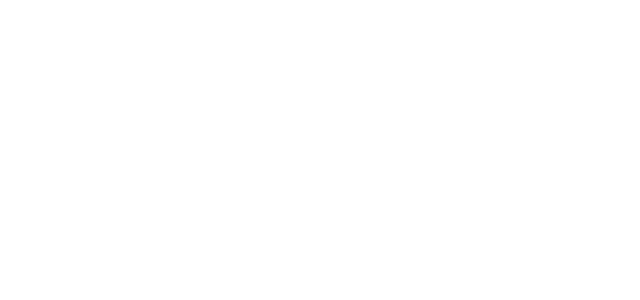
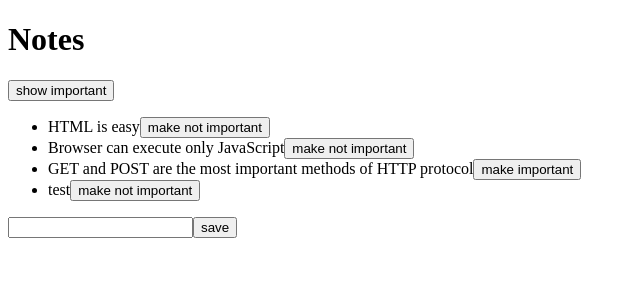
Before and after one commit to eric-g/react_tutorial, a React (Vite) app: page / in a window 1280 px wide. Shown: the top 300 px of the page, without its empty margins (0-640 px from the left). Built offline with nearby package versions, Linux system fonts and the light colour scheme; data requests are answered from the project's data file.

Commit message:
Notes update with service

```diff
--- a/db.json
+++ b/db.json
@@ -1,19 +1,24 @@
 {
   "notes": [
     {
-        "id": "1",
+      "id": 1,
       "content": "HTML is easy",
       "important": true
     },
     {
-        "id": "2",
+      "id": 2,
       "content": "Browser can execute only JavaScript",
+      "important": true
+    },
+    {
+      "id": 3,
+      "content": "GET and POST are the most important methods of HTTP protocol",
       "important": false
     },
     {
-        "id": "3",
-        "content": "GET and POST are the most important methods of HTTP protocol",
-        "important": true
+      "content": "test",
+      "important": true,
+      "id": 4
     }
   ]
 }
--- a/package.json
+++ b/package.json
@@ -24,7 +24,7 @@
     "eslint-plugin-react-hooks": "^5.1.0",
     "eslint-plugin-react-refresh": "^0.4.19",
     "globals": "^15.15.0",
-    "json-server": "^1.0.0-beta.3",
+    "json-server": "^0.17.4",
     "vite": "^6.2.0"
   }
 }
--- a/src/App.jsx
+++ b/src/App.jsx
@@ -1,6 +1,6 @@
 import { useState, useEffect } from 'react'
+import noteService from './services/notes'
 import Note from './components/Note'
-import axios from 'axios'
 
 const App = () => {
 
@@ -8,17 +8,64 @@
   const [newNote, setNewNote] = useState('')
   const [showAll, setShowAll] = useState(true)
 
-  const hook = () => {
-    console.log('effect')
-    axios
-      .get('http://localhost:3001/notes')
-      .then(response => {
-        console.log('promise fulfilled')
-        setNotes(response.data)
+  useEffect(() => {
+    noteService
+    .getAll()
+    .then((initData) => {
+      setNotes(initData)
       })
+    }, [])
+
+  const addNote = (event) => {
+    event.preventDefault()
+    const noteObject = {
+      content: newNote,
+      important: Math.random() > 0.5,
+    }
+    noteService
+    .create(noteObject)
+    .then((response) => {
+      setNotes(notes.concat(response))
+      setNewNote('')
+    })
   }
-  useEffect(hook, [])
-  console.log('render', notes.length, 'notes')
+
+  const handleNoteChange = (event) => {
+    setNewNote(event.target.value)
+  }
+
+  const toggleImportanceOf = id => {
+    const note = notes.find(n => n.id === id)
+    const changedNote = { ...note, important: !note.important }
+
+    noteService
+    .update(id, changedNote)
+    .then(response => {
+      setNotes(notes.map(n => n.id === id ? response.data : n))
+    })
+  }
+
+  const notesToShow = showAll ? notes : notes.filter((note) => note.important)
+
+  return (
+    <div>
+      <h1>Notes</h1>
+      <div>
+        <button onClick={() => setShowAll(!showAll)}>
+          show {showAll ? 'important' : 'all'}
+        </button>
+      </div>
+      <ul>
+        {notesToShow.map((note) => (
+          <Note key={note.id} note={note} toggleImportance={() => toggleImportanceOf(note.id)}/>
+        ))}
+      </ul>
+      <form onSubmit={addNote}>
+        <input value={newNote} onChange={handleNoteChange} />
+        <button type="submit">save</button>
+      </form>
+    </div>
+  )
 
 }
 
--- a/src/components/Note.jsx
+++ b/src/components/Note.jsx
@@ -1,5 +1,11 @@
-const Note = ({ note }) => {
-    return <li>{note.content}</li>
+const Note = ({ note, toggleImportance }) => {
+    const label = note.important ? "make not important" : "make important"
+    return (
+      <li>
+        {note.content}
+        <button onClick={toggleImportance}>{label}</button>
+      </li>
+    )
   }
 
   export default Note
--- /dev/null
+++ b/src/services/notes.js
@@ -0,0 +1,22 @@
+import axios from 'axios'
+const baseUrl = 'http://localhost:3001/notes'
+
+const getAll = () => {
+    const request = axios.get(baseUrl)
+    return request.then(response => response.data)
+}
+
+const create = newObject => {
+  const response = axios.post(baseUrl, newObject)
+  return response.then(response => response.data)
+}
+
+const update = (id, newObject) => {
+  return axios.put(`${baseUrl}/${id}`, newObject)
+}
+
+export default {
+  getAll: getAll,
+  create: create,
+  update: update
+}
```
Also changed, not shown: 1 other file (tests, documents, lock files or other folders). Lines whose indentation alone changed are shown as unchanged.
